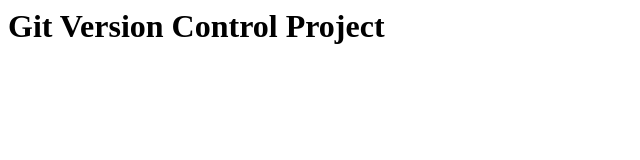
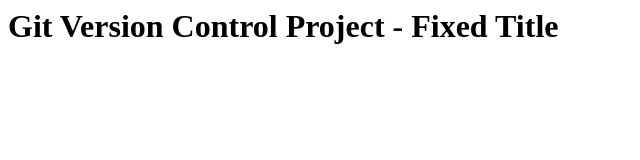
Before and after one commit to Mainuddeen00/git-devops-project, a plain HTML site: page index.html in a window 1280 px wide. Shown: the whole page, without its empty margins (0-640 px from the left). Drawn offline with Linux system fonts and the light colour scheme.

Commit message:
Fixed incorrect heading text in homepage

```diff
--- a/index.html
+++ b/index.html
@@ -1,6 +1,6 @@
 <html>
 <head><title>Git Project</title></head>
 <body>
-<h1>Git Version Control Project</h1>
+<h1>Git Version Control Project - Fixed Title</h1>
 </body>
 </html>
```
